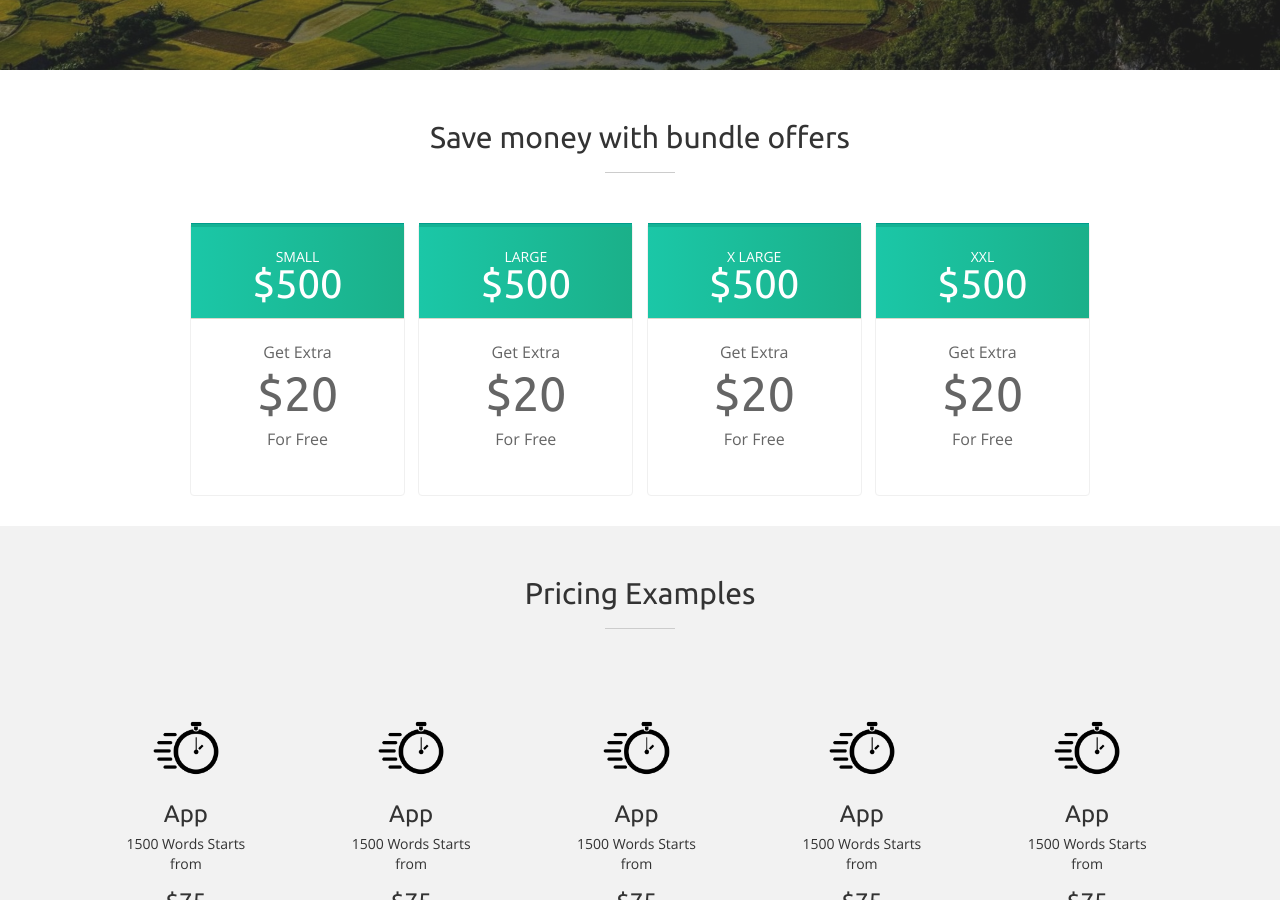
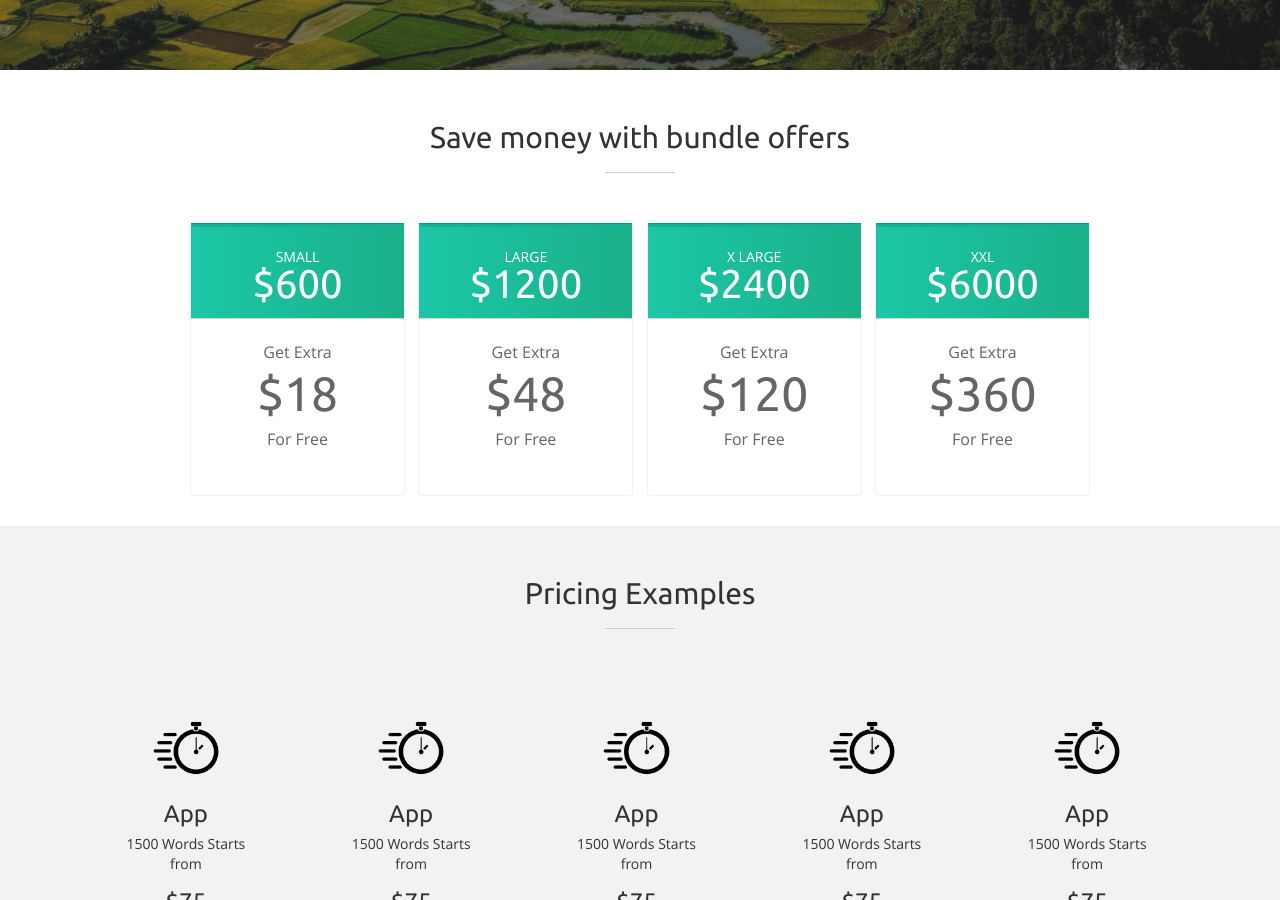
Before and after one commit to jndctranslation/landing_page, a Jekyll site: the page built from pages/pricing.md, in a window 1280 px wide and 900 px high, scrolled down 748 px. Built offline with Jekyll 4.4.1, drawn with Linux system fonts in a browser that asks for light colours.

Commit message:
Update Website Pages “pricing”

```diff
--- a/_data/pages/pricing.yml
+++ b/_data/pages/pricing.yml
@@ -42,17 +42,17 @@ block_2:
   color_overlay: 'rgba(50, 50, 50, 0)'
   items:
     - name: SMALL
-      price_1: $500
-      price_2: $20
+      price_1: $600
+      price_2: $18
     - name: LARGE
-      price_1: $500
-      price_2: $20
+      price_1: $1200
+      price_2: $48
     - name: X LARGE
-      price_1: $500
-      price_2: $20
+      price_1: $2400
+      price_2: $120
     - name: XXL
-      price_1: $500
-      price_2: $20
+      price_1: $6000
+      price_2: $360
   title: Save money with bundle offers
   visible: true
 block_3:
```
